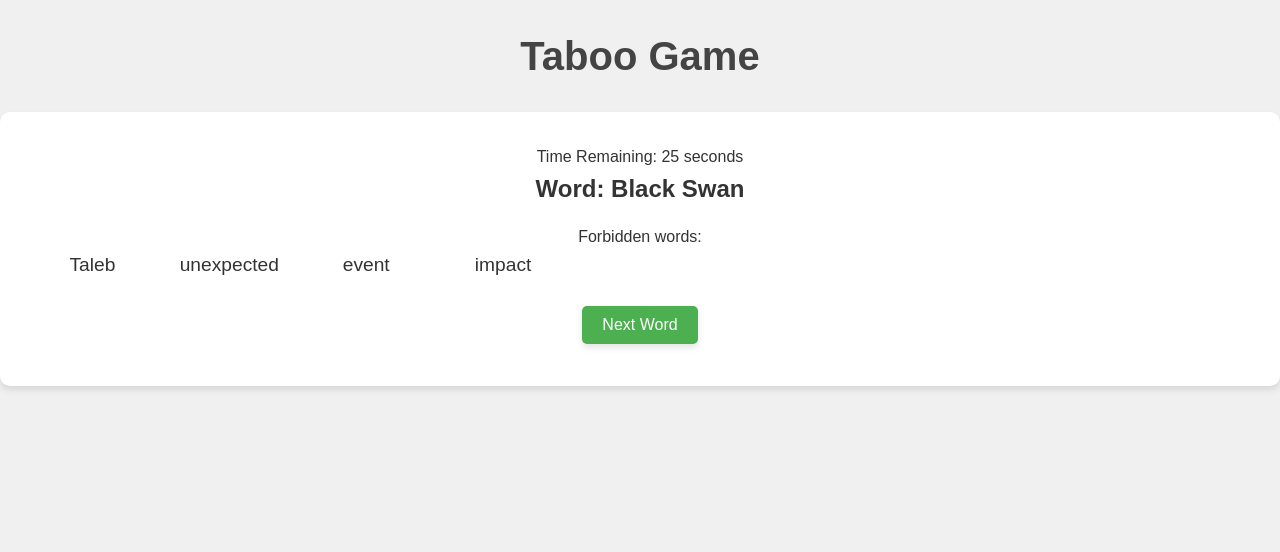
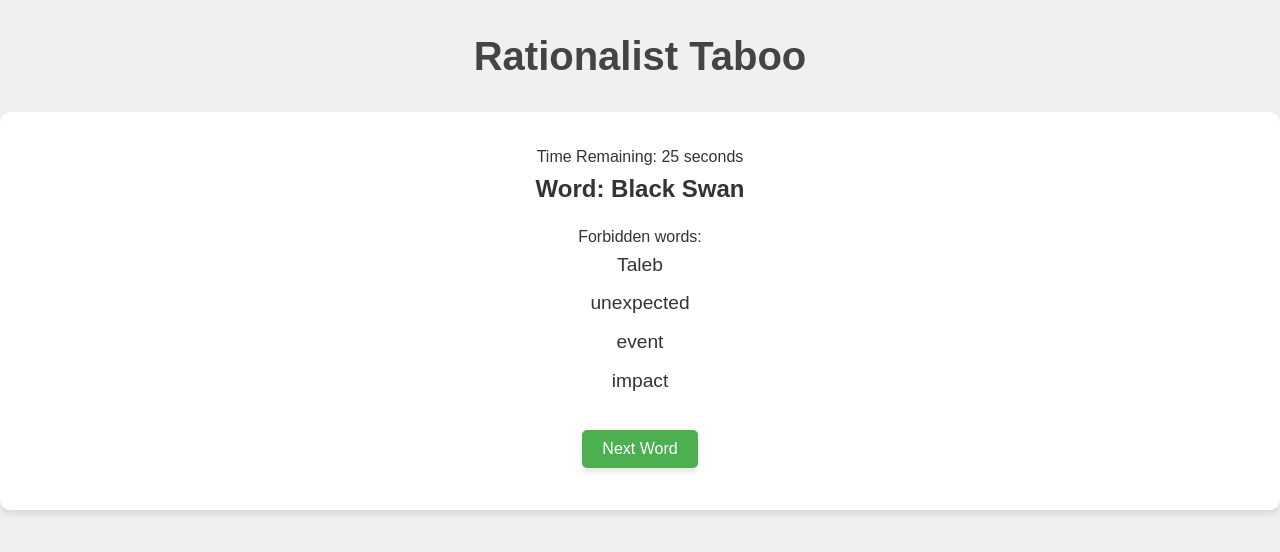
Before and after one commit to jss367/rationality_taboo, a plain HTML site: page index.html in a window 1280 px wide. Drawn offline with Linux system fonts and the light colour scheme.

Commit message:
fix styling

```diff
--- a/index.html
+++ b/index.html
@@ -7,7 +7,7 @@
     <link rel="stylesheet" href="styles.css">
 </head>
 <body>
-    <h1>Taboo Game</h1>
+    <h1>Rationalist Taboo</h1>
     <div class="game-container">
         <p id="timer">Time Remaining: <span id="time-remaining">30</span> seconds</p>
         <p class="word-to-guess">Word: <span id="word"></span></p>
--- a/styles.css
+++ b/styles.css
@@ -40,13 +40,20 @@
     margin-bottom: 1rem;
   }
 
+  /* Updated styles for forbidden words */
   #forbidden-words {
     font-size: 1.2rem;
     list-style: none;
-    display: grid;
-    grid-template-columns: repeat(auto-fill, minmax(120px, 1fr));
-    gap: 1rem;
+    display: flex;
+    flex-direction: column;
+    align-items: center;
+    justify-content: center;
     margin-bottom: 1rem;
+  }
+
+  /* New selector for the list items */
+  #forbidden-words li {
+    margin-bottom: 0.5rem;
   }
 
   button {
```
